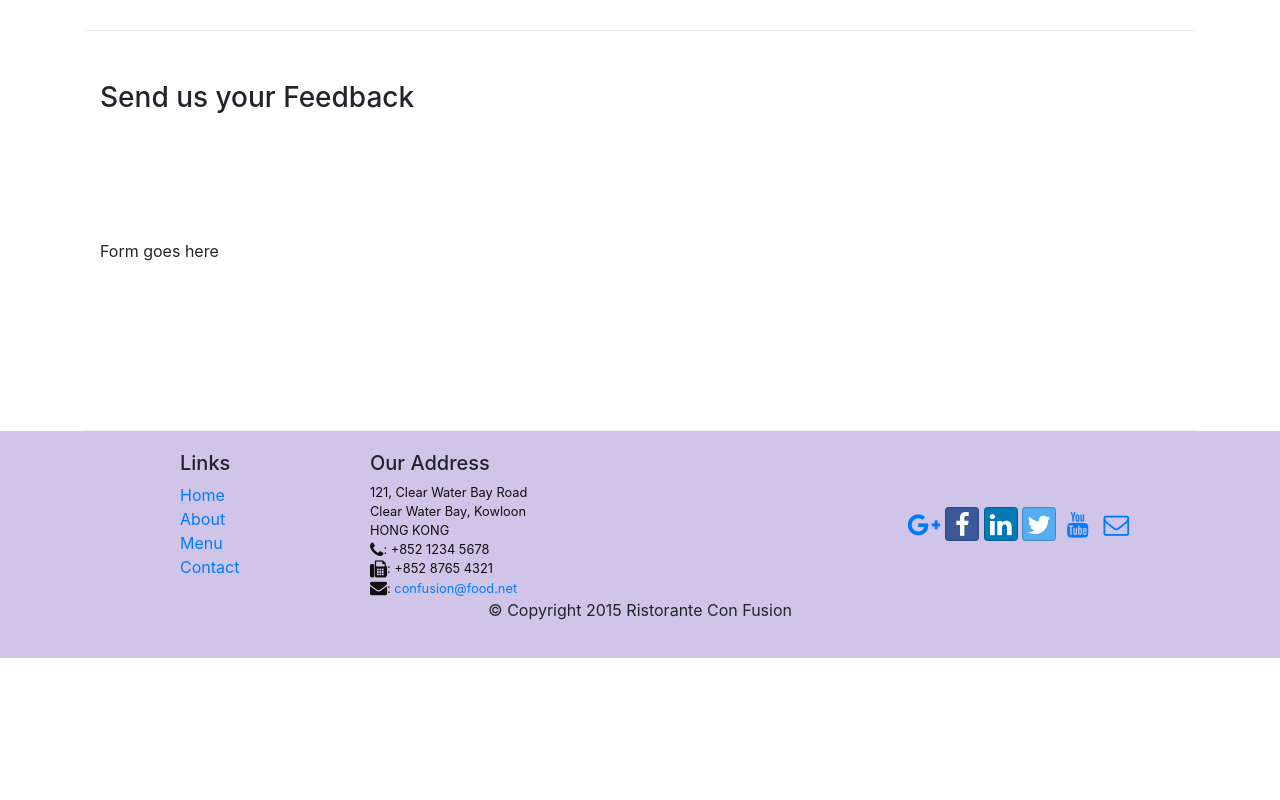
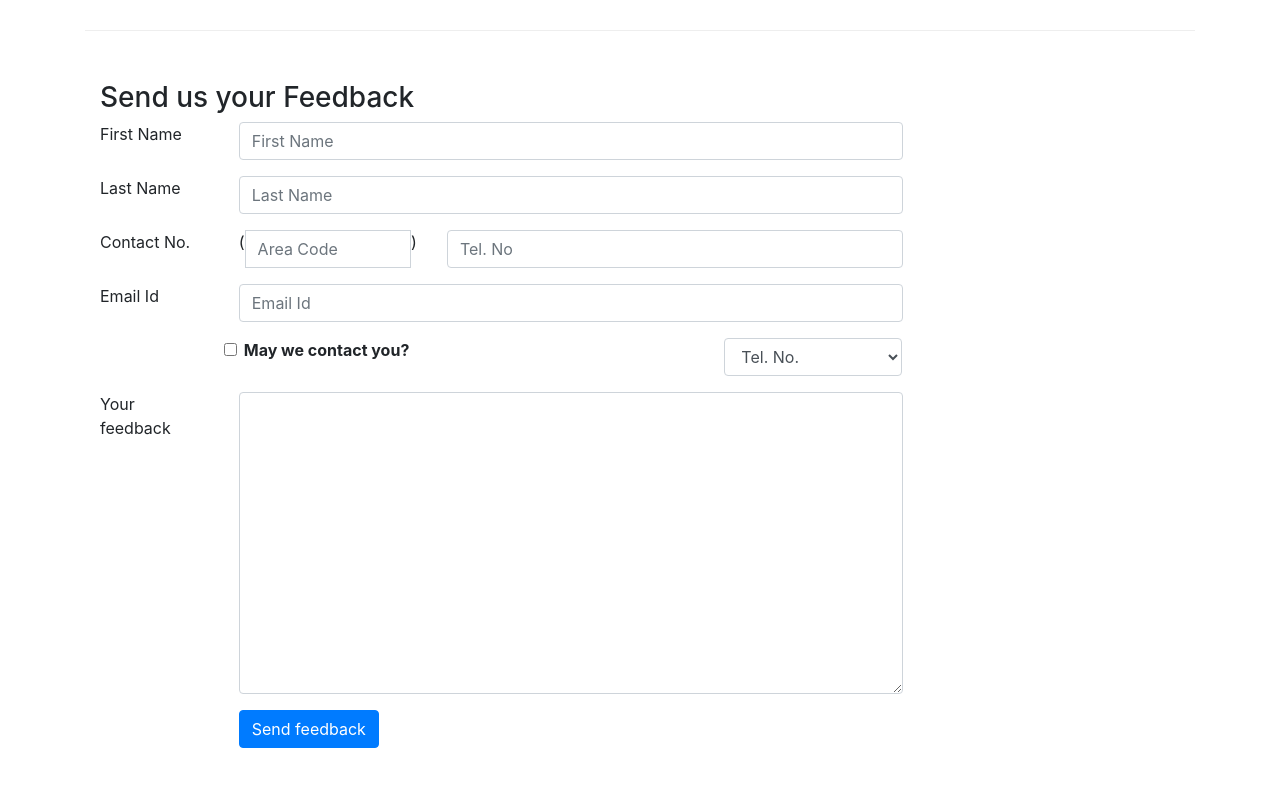
Before and after one commit to Himanshu-1997/Bootstrap-4, a website: page contactus.html in a window 1280 px wide. Shown: the part 760-1560 px from the top of the page. Before the commit the page ends 1418 px from the top, so only its background shows below. Drawn offline with nearby package versions, Linux system fonts and the light colour scheme.

Commit message:
forms using input addon,select,checkbox etc..

```diff
--- a/contactus.html
+++ b/contactus.html
@@ -93,7 +93,64 @@
               <h3>Send us your Feedback</h3>
            </div>
             <div class="col-12 col-md-9">
-                Form goes here
+                <form>
+					<div class="form-group row">
+						<label for="firstname" class="col-md-2 form-group-label">First Name</label>
+						<div class="col-md-10">
+							<input type="text" class="form-control" id="firstname" name="firstname" placeholder="First Name">
+						</div>
+					</div>
+					<div class="form-group row">
+						<label for="lastname" class="col-md-2 form-group-label">Last Name</label>
+						<div class="col-md-10">
+							<input type="text" class="form-control" id="lastname" name="lastname" placeholder="Last Name">
+						</div>
+					</div>
+					<div class="form-group row">
+						<label for="telno" class="col-md-2 form-group-label">Contact No. </label>
+						<div class="col-5 col-sm-4 col-md-3">
+							<div class="input-group">
+								<div class="input-group-addon">(</div>
+								<input type="tel" class="form-control" id="areacode" name="areacode" placeholder="Area Code">
+								<div class="input-group-addon">)</div>
+							</div>
+						</div>
+						<div class="col-7 col-md-7 col sm-6 ">
+							<input type="tel" class="form-control" id="telno" name="telno" placeholder="Tel. No">
+						</div>
+					</div>
+					<div class="form-group row">
+						<label for="emailid" class="col-md-2 form-group-label">Email Id</label>
+						<div class="col-md-10">
+							<input type="email" class="form-control" id="emailid" name="emailid" placeholder="Email Id">
+						</div>
+					</div>
+					<div class="form-group row">
+						<div class="form-check col-md-6 offset-md-2">
+							<label class="form-check-label">
+								<input type="checkbox" class="form-check-input" name="approve" value="">
+								<strong>May we contact you?</strong>
+							</label>
+						</div>
+						<div class="col-md-3 offset-md-1">
+						<select class="form-control">
+							<option>Tel. No.</option>
+							<option>Email Id</option>
+						</select>
+						</div>
+					</div>
+					<div class="form-group row">
+						<label for="feedback" class="col-md-2 form-group-label">Your feedback</label>
+						<div class="col-md-10">
+							<textarea class="form-control" id="feedback" name="feedback" rows="12"></textarea>
+						</div>
+					</div>
+					<div class="form-group row">
+						<div class="col-md-10 offset-md-2">
+							<button class="btn btn-primary" type="submit">Send feedback</button>
+						</div>
+					</div>
+				</form>
             </div>
              <div class="col-12 col-md">
             </div>
```
